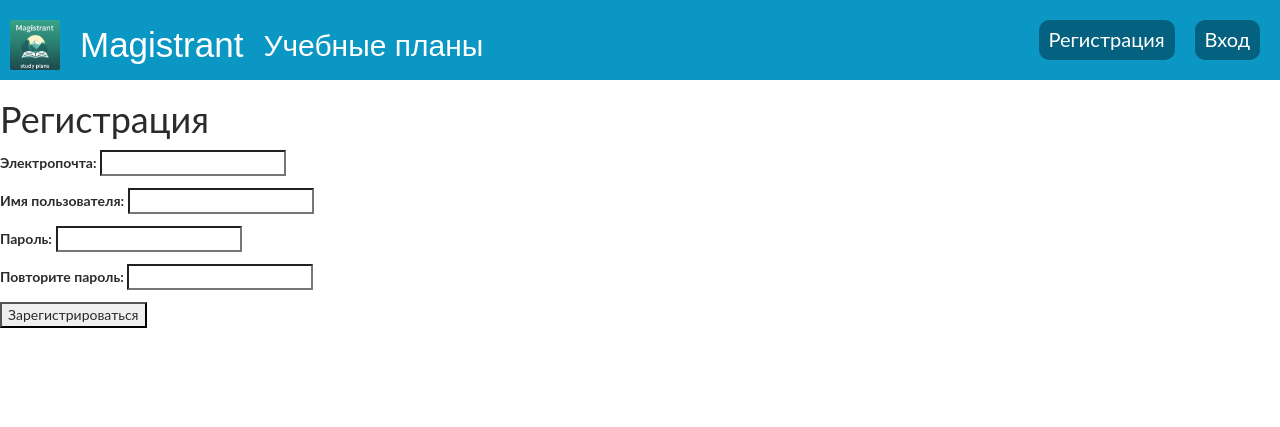
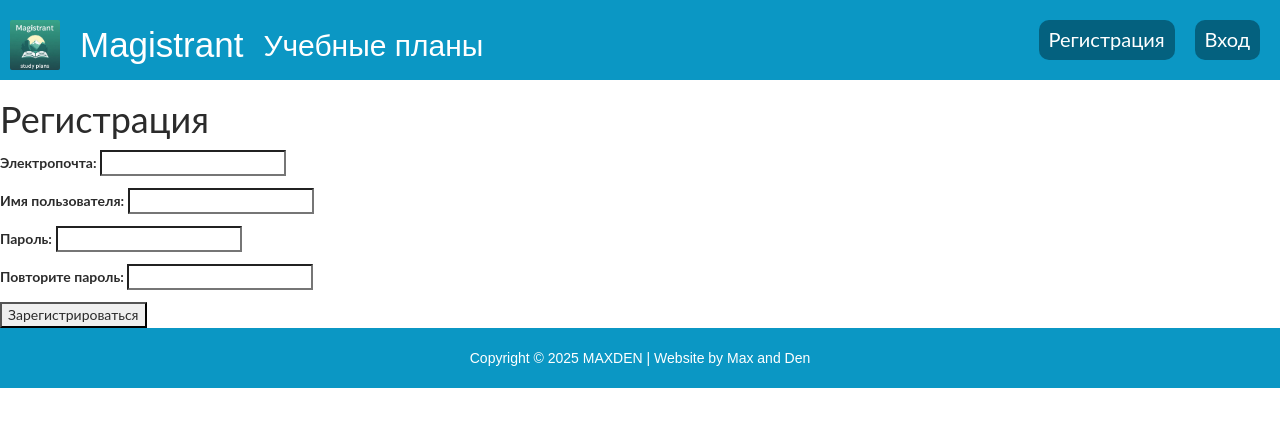
Before and after one commit to IVIaximushka/PythonLibsWeb, a Django app: page /registration/ in a window 1280 px wide. Shown: the top 427 px of the page. Run offline with Django 5.2, Linux system fonts and the light colour scheme.

Commit message:
add footer

```diff
--- a/web/static/css/mystyle.css
+++ b/web/static/css/mystyle.css
@@ -1,6 +1,17 @@
-.site-top {
+.site-top{
     background-color: #0b97c4;
     min-height: 60px;
+}
+
+.site-bottom{
+    background-color: #0b97c4;
+    min-height: 60px;
+    padding-top: 20px;
+    display: flex;
+    align-items: center;
+    flex-direction: column;
+    color: white;
+    font-family: fantasy;
 }
 
 .flex-container{
--- a/web/templates/base.html
+++ b/web/templates/base.html
@@ -42,5 +42,10 @@
             </div>
     </div>
     {% block content %}{% endblock %}
+    <footer class="border-footer site-bottom">
+        <p class="copyright-text">Copyright &copy; 2025 MAXDEN
+        | Website by <a rel="nofollow" href="https://github.com/IVIaximushka">Max</a>
+        and <a rel="nofollow" href="https://github.com/Chopar5115">Den</a></p>
+    </footer>
 </body>
 </html>
```
